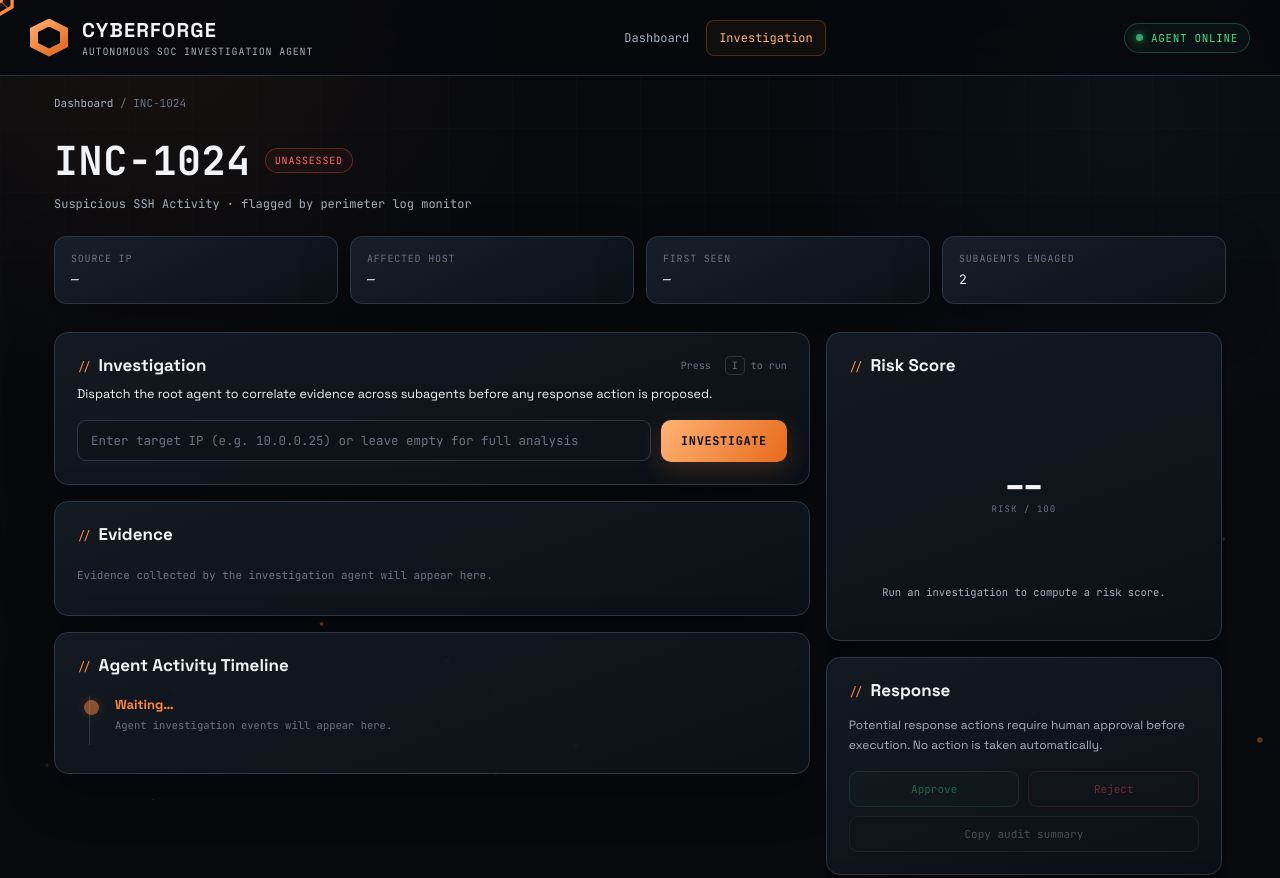
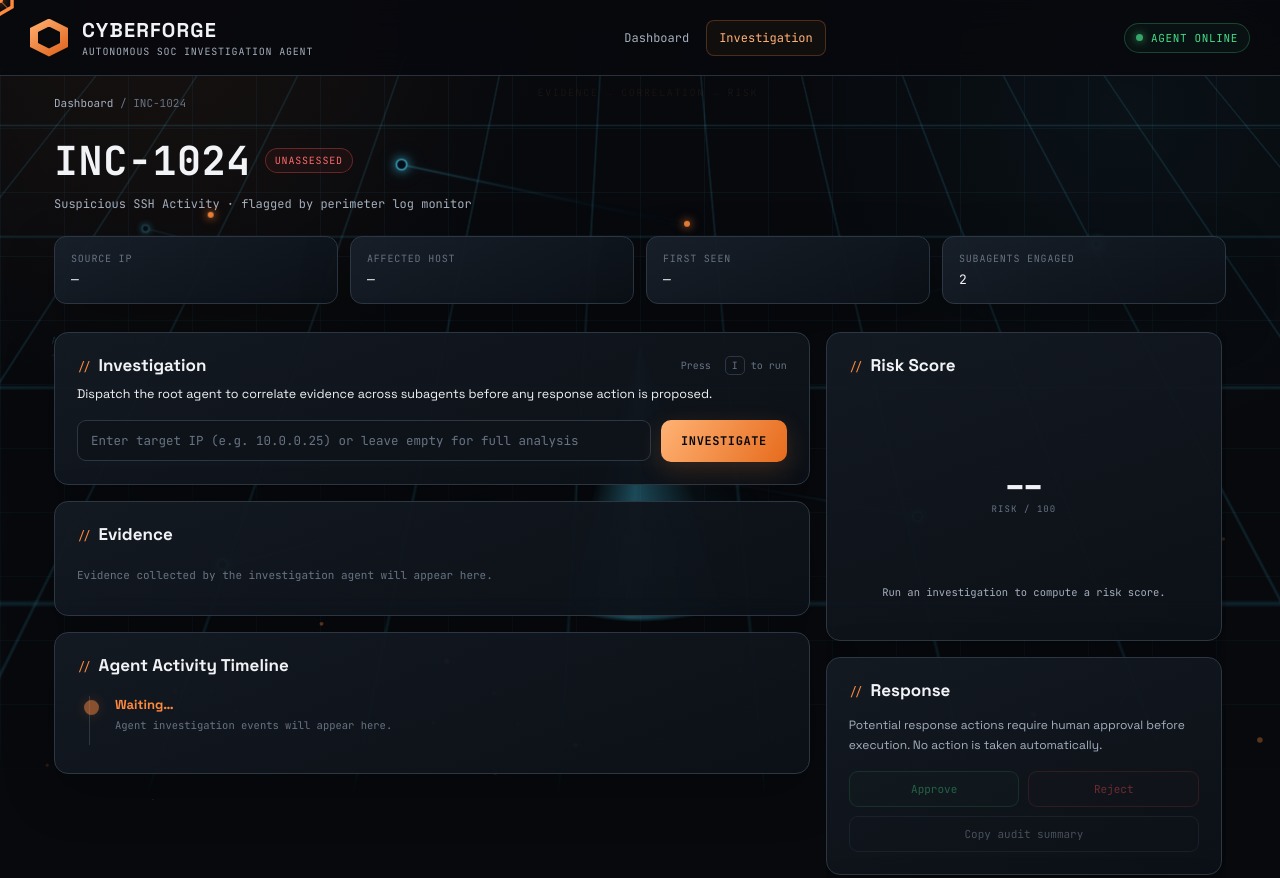
Before and after one commit to Simran-kaur7/CyberForge, a website: page frontend/incident.html in a window 1280 px wide. Shown: the top 878 px of the page. Drawn offline with Linux system fonts and the light colour scheme; no server answers.

Commit message:
fix: add cyber background to investigation page

```diff
--- a/frontend/incident.html
+++ b/frontend/incident.html
@@ -7,8 +7,24 @@
 <link rel="preconnect" href="https://fonts.googleapis.com">
 <link href="https://fonts.googleapis.com/css2?family=Space+Grotesk:wght@400;500;600;700&family=JetBrains+Mono:wght@400;500;600;700&display=swap" rel="stylesheet">
 <link rel="stylesheet" href="css/style.css">
+<link rel="stylesheet" href="css/cyber-background.css">
 </head>
 <body>
+<div class="cyber-bg-layer" aria-hidden="true">
+  <span class="cyber-node n1"></span>
+  <span class="cyber-node n2"></span>
+  <span class="cyber-node n3"></span>
+  <span class="cyber-node n4"></span>
+  <span class="cyber-node n5"></span>
+  <span class="cyber-signal s1"></span>
+  <span class="cyber-signal s2"></span>
+  <span class="cyber-signal s3"></span>
+  <span class="cyber-data d1">AUTH  01 7F A2
+TCP   44 0C 91</span>
+  <span class="cyber-data d2">HOST  10.0.0.25
+PORT  4444</span>
+  <span class="cyber-data d3">EVIDENCE → CORRELATION → RISK</span>
+</div>
 
 <a class="skip-link" href="#main-content">Skip to content</a>
 <canvas id="emberCanvas" aria-hidden="true"></canvas>
```
